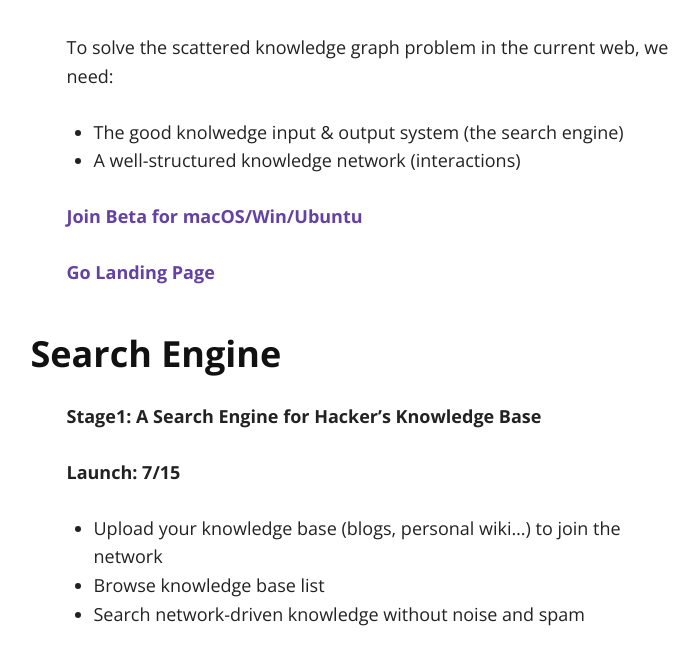
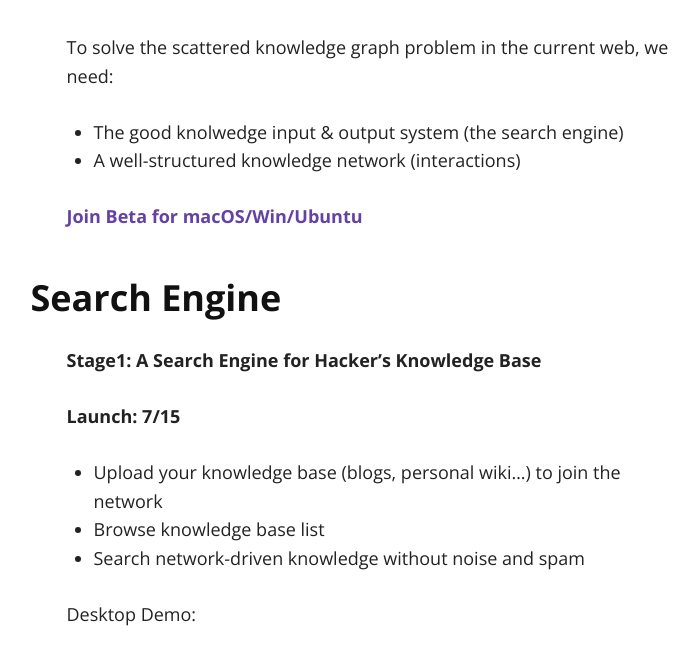
Before and after one commit to tarsmachine/tarsmachine.github.io, a Jekyll site: the page built from index.md, in a window 1280 px wide and 1400 px high, scrolled down 908 px. Shown: the top 661 px of the window, without its empty margins (261-960 px from the left). Built offline with Jekyll 4.4.1, drawn with Linux system fonts in a browser that asks for light colours; nearby versions of some CDN libraries; grey boxes are pictures that could not be loaded.

Commit message:
Update Format

```diff
--- a/index.md
+++ b/index.md
@@ -18,8 +18,6 @@ To solve the scattered knowledge graph problem in the current web, we need:
 
 **[Join Beta for macOS/Win/Ubuntu](mailto:allenleein@gmail.com?subject=Join TARS&body=Hi, I would like to join the private bete!)**
 
-**[Go Landing Page](https://tarsbase.github.io/cause/)**
-
 
 ### Search Engine
 
```
Also changed, not shown: other parts of index.md (+2 -0 lines).
